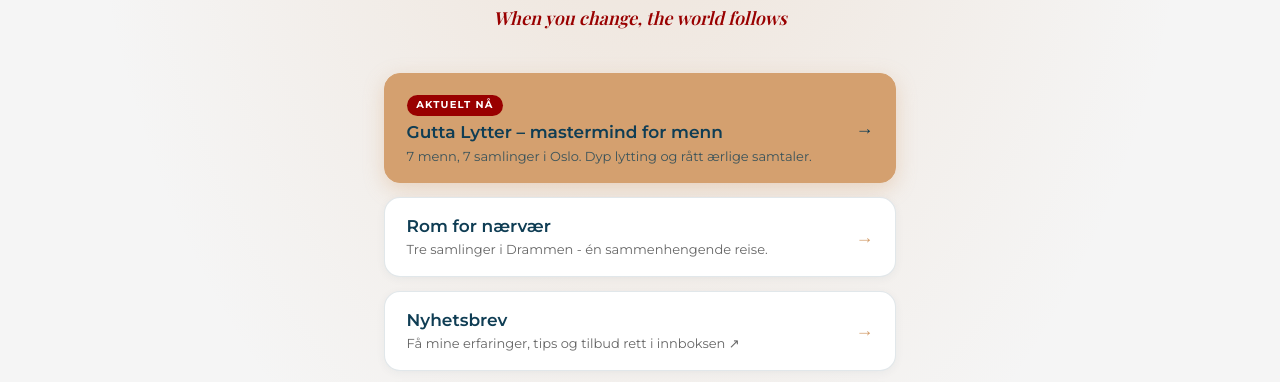
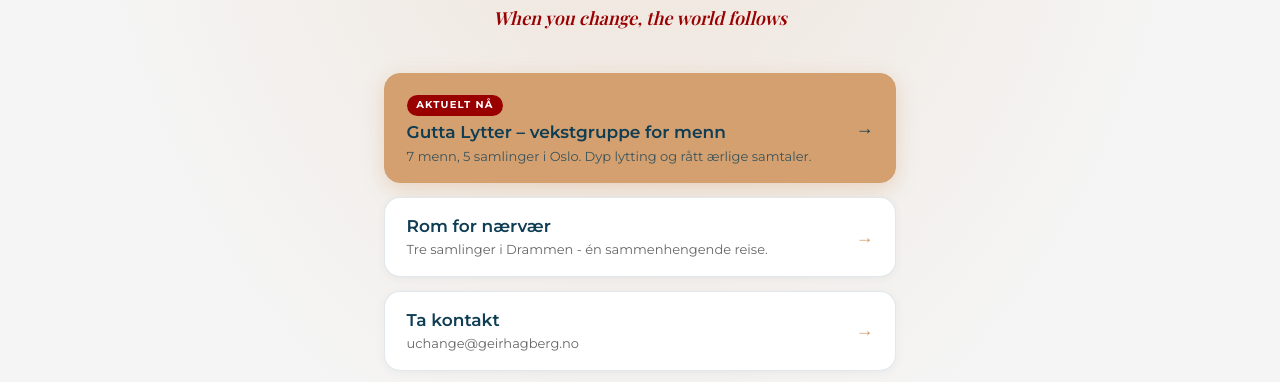
Before and after one commit to geirhara/uchange, a plain HTML site: page landingssider/index.html in a window 1280 px wide. Shown: the part 255-637 px from the top of the page. Drawn offline with nearby package versions, Linux system fonts and the light colour scheme; a web font is replaced by a local one.

Commit message:
Update link-card details for Gutta Lytter

```diff
--- a/landingssider/index.html
+++ b/landingssider/index.html
@@ -252,8 +252,8 @@
       <a class="link-card featured" href="/mannsgruppe/">
         <span class="lc-text">
           <span class="lc-badge">Aktuelt nå</span>
-          <span class="lc-title">Gutta Lytter – mastermind for menn</span>
-          <span class="lc-sub">7 menn, 7 samlinger i Oslo. Dyp lytting og rått ærlige samtaler.</span>
+          <span class="lc-title">Gutta Lytter – vekstgruppe for menn</span>
+          <span class="lc-sub">7 menn, 5 samlinger i Oslo. Dyp lytting og rått ærlige samtaler.</span>
         </span>
         <span class="lc-arrow" aria-hidden="true">&rarr;</span>
       </a>
@@ -297,7 +297,7 @@
         </span>
         <span class="lc-arrow" aria-hidden="true">&rarr;</span>
       </a>
--->
+
       <a class="link-card" href="https://geirhagberg.no" target="_blank" rel="noopener">
         <span class="lc-text">
           <span class="lc-title">Nyhetsbrev</span>
@@ -305,7 +305,7 @@
         </span>
         <span class="lc-arrow" aria-hidden="true">&rarr;</span>
       </a>
-
+-->
       <a class="link-card" href="mailto:uchange@geirhagberg.no">
         <span class="lc-text">
           <span class="lc-title">Ta kontakt</span>
```
